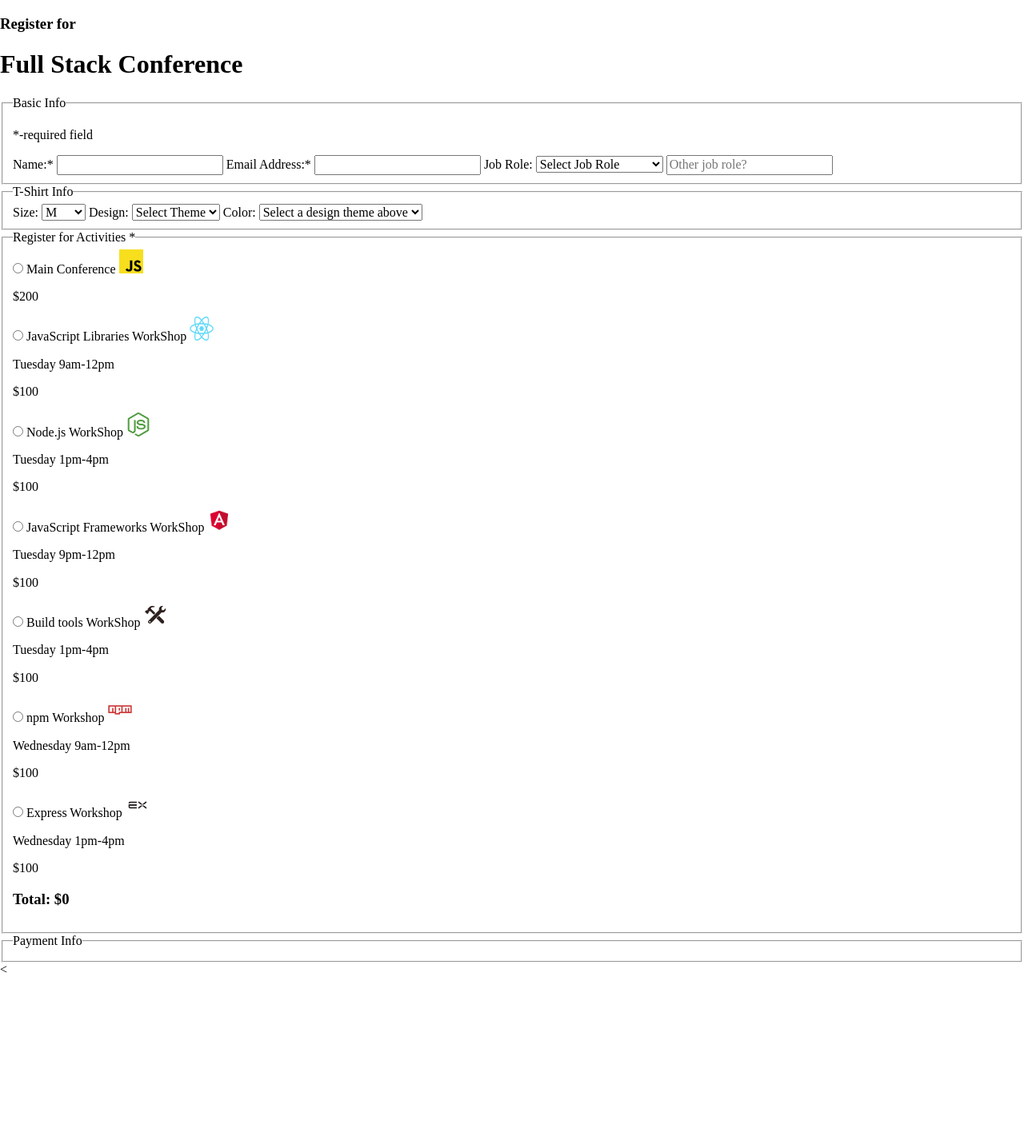
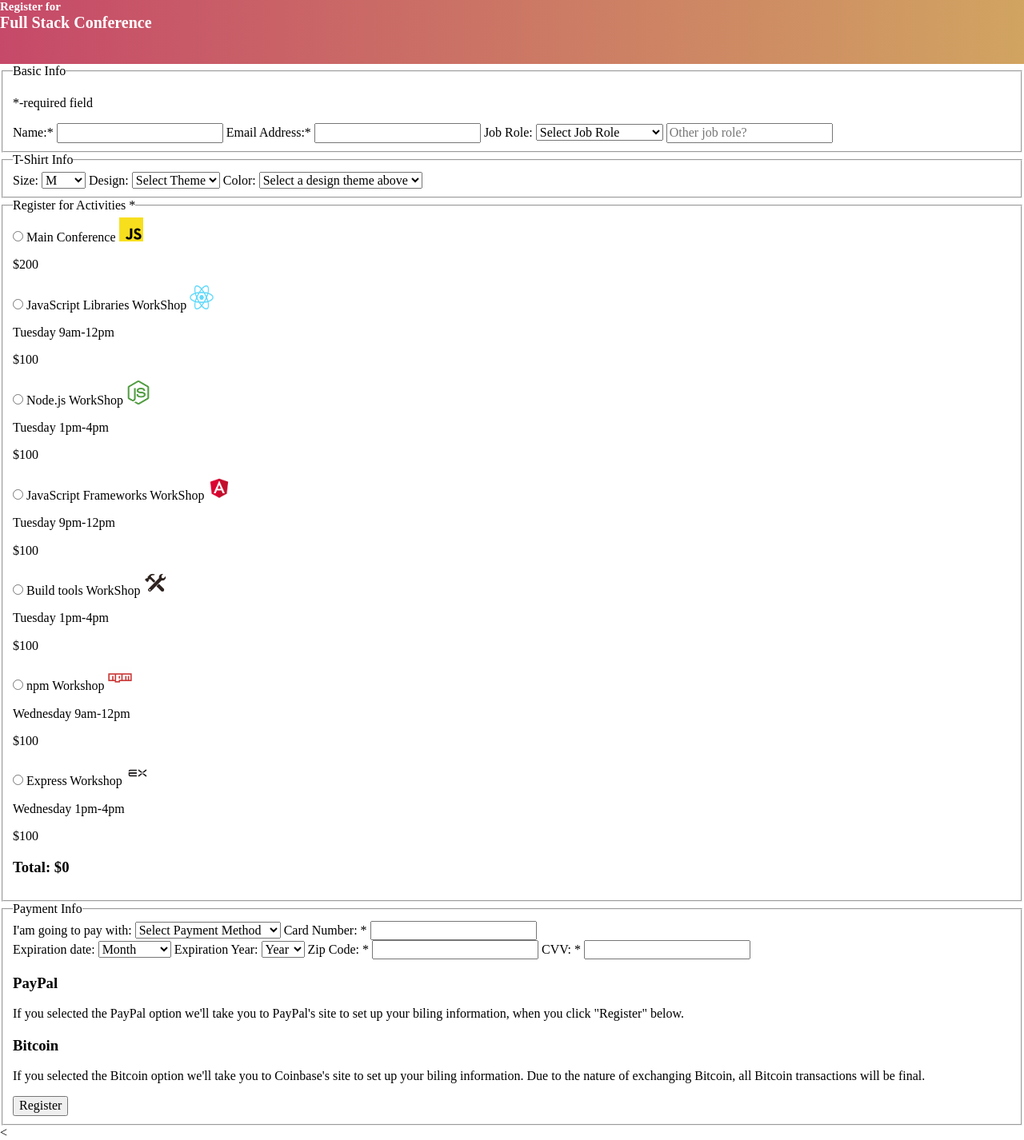
Before and after one commit to catrinaovidiualex/Full_Stack_Conference_Form, a plain HTML site: page index.html in a window 1280 px wide. Shown: the whole page at 80% size. Before the commit the page ends 1222 px from the top, so only its background shows below. Drawn offline with Linux system fonts and the light colour scheme.

Commit message:
3rd commit

```diff
--- a/css/style.css
+++ b/css/style.css
@@ -2,3 +2,20 @@ img{
     width: 30px;
     height: 30px;
 }
+
+footer{
+    background-image: linear-gradient(90deg,#c64969 0%, #d1a461 100%);
+    height:80px;
+}
+
+footer h1{
+    color:white;
+    font-size: 20px;
+    margin:auto;
+}
+
+footer h3{
+    color:white;
+    font-size: 15px;
+    margin:auto;
+}
--- a/index.html
+++ b/index.html
@@ -9,9 +9,13 @@
     <title>Full Stack Conference</title>
 </head>
 <body>
-    <form action="/" method="get">
+
+    <footer>
         <h3>Register for</h3>
         <h1>Full Stack Conference</h1>
+        </footer>
+
+    <form action="/" method="get">
 
         <fieldset class="basicinfo">
             <p>*-required field</p>
@@ -166,6 +170,81 @@
     <fieldset class="paymentinfo">
         <legend>Payment Info</legend>
 
+        <section>
+            <label for="pay">I'am going to pay with:</label>
+            <select id="pay" name="pay">
+                 <option disabled selected value>Select Payment Method</option>
+                 <option value="dc">Debit Cards</option>
+                 <option value="cc">Credit Card</option>
+                 <option value="ck">Checks</option>
+                 <option value="mp">Mobile payments</option>
+                 <option value="ebt">Electronic bank transfers</option>
+                 <option value="pp">PayPal</option>
+                 <option value="pp">Bitcoin</option>
+
+            </select>
+
+            <label for="card">Card Number: *</label>
+            <input type=text" id="card" name="user_card">
+
+
+        </section>
+
+        <section>
+            <label for="exp_date">Expiration date:</label>
+
+            <select name='expireMM' id='expireMM'>
+                <option value=''>Month</option>
+                <option value='01'>January</option>
+                <option value='02'>February</option>
+                <option value='03'>March</option>
+                <option value='04'>April</option>
+                <option value='05'>May</option>
+                <option value='06'>June</option>
+                <option value='07'>July</option>
+                <option value='08'>August</option>
+                <option value='09'>September</option>
+                <option value='10'>October</option>
+                <option value='11'>November</option>
+                <option value='12'>December</option>
+            </select>
+
+            <label for="exp_date">Expiration Year:</label>
+
+            <select name='expireYY' id='expireYY'>
+                <option value=''>Year</option>
+                <option value='20'>2020</option>
+                <option value='21'>2021</option>
+                <option value='22'>2022</option>
+                <option value='23'>2023</option>
+                <option value='24'>2024</option>
+            </select>
+            <input class="inputCard" type="hidden" name="expiry" id="expiry" maxlength="4"/>
+
+            <label for="zipcode">Zip Code: *</label>
+            <input type=text" id="zipcode" name="user_zipcode">
+
+            <label for="cvv">CVV: *</label>
+            <input type=text" id="cvv" name="user_cvv">
+
+
+        </section>
+
+        <section>
+         <h3>PayPal</h3>
+         <p>If you selected the PayPal option  we'll take you to PayPal's site to set up your biling information, when you click "Register" below.</p>
+
+        </section>
+
+        <section>
+            <h3>Bitcoin</h3>
+            <p>If you selected the Bitcoin option  we'll take you to Coinbase's site to set up your biling information. Due to the nature of exchanging Bitcoin, all Bitcoin transactions will be final.</p>
+
+           </section>
+
+
+           <button type="submit" class="registerbtn">Register</button>
+
     </fieldset>
 
 
```
